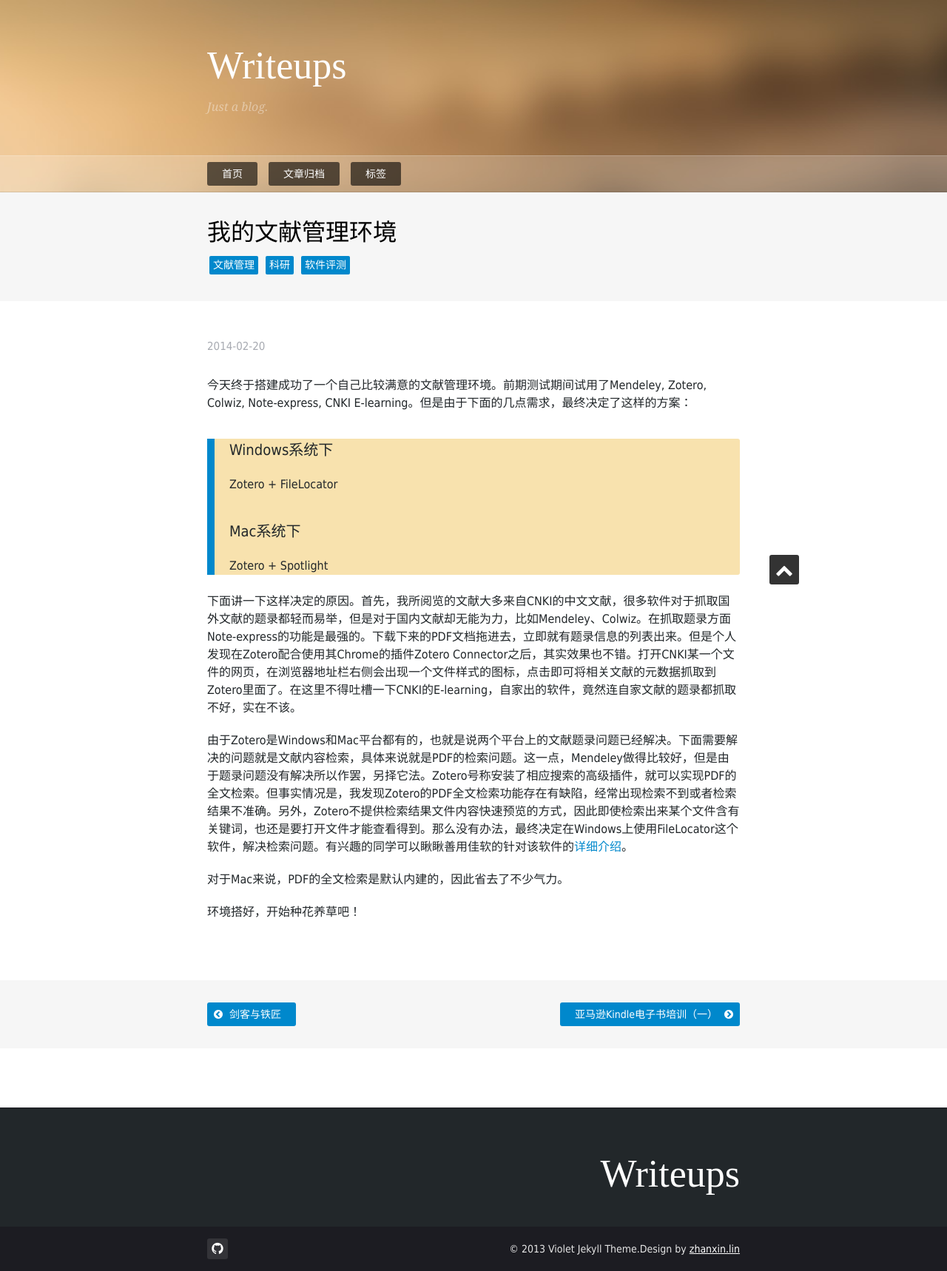
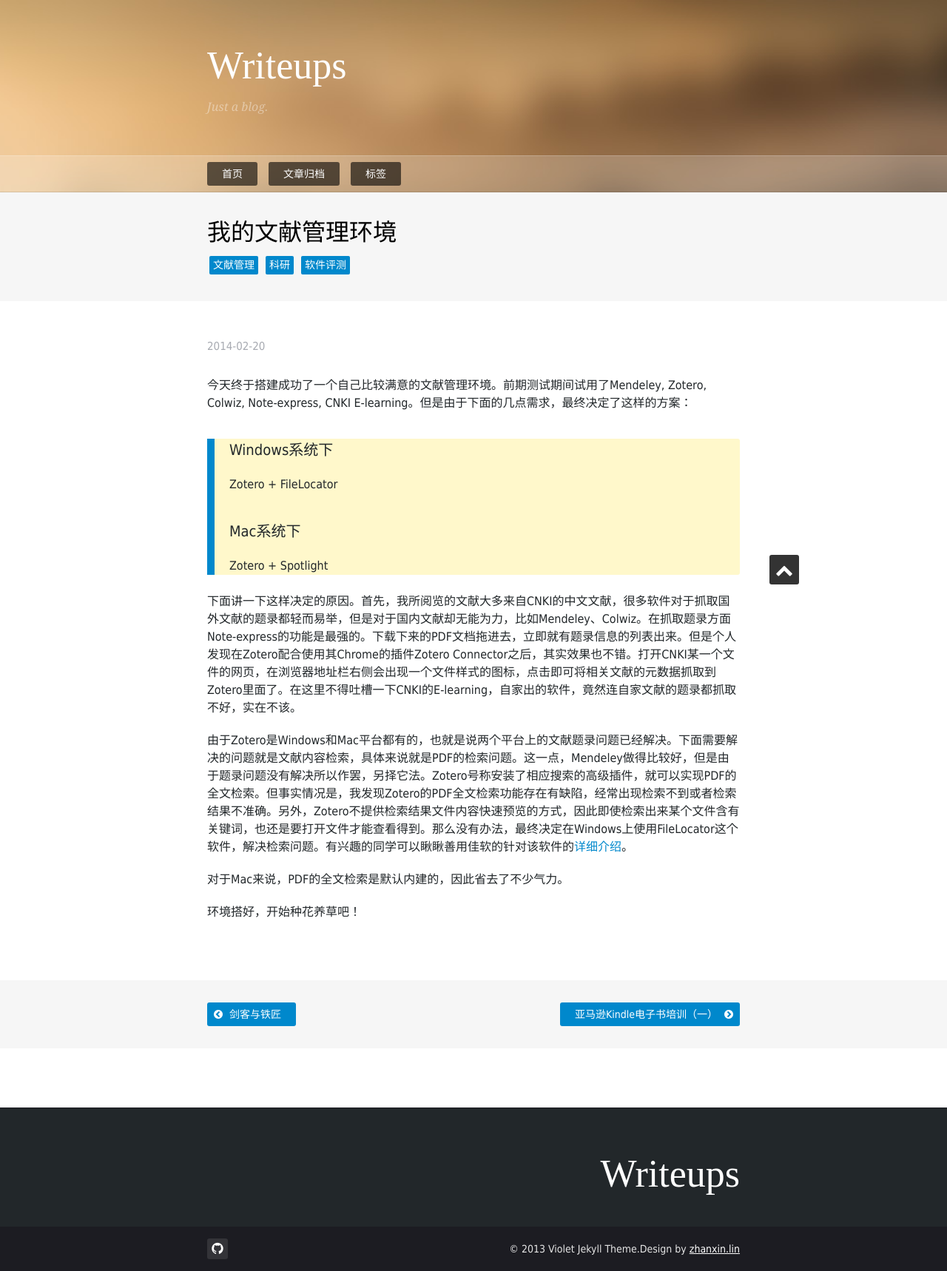
Before and after one commit to fantaghiro/fantaghiro.github.io, a Jekyll site: the page built from _posts/2014-02-20-Reference-Management.markdown, in a window 1280 px wide. Shown: the whole page at 74% size. Built offline with Jekyll 4.4.1, drawn with Linux system fonts in a browser that asks for light colours; nearby versions of some CDN libraries; some web fonts are replaced.

Commit message:
Update style.css

```diff
--- a/themes/violet/css/style.css
+++ b/themes/violet/css/style.css
@@ -487,7 +487,7 @@ a:hover {
     border-radius: 0 3px 3px 0;
     text-align: left;
     color: #22272A;
-    background-color: #F8E2AE;
+    background-color: #fff8cb;
 }
 .main-article blockquote p {
     color: #22272A;
```
